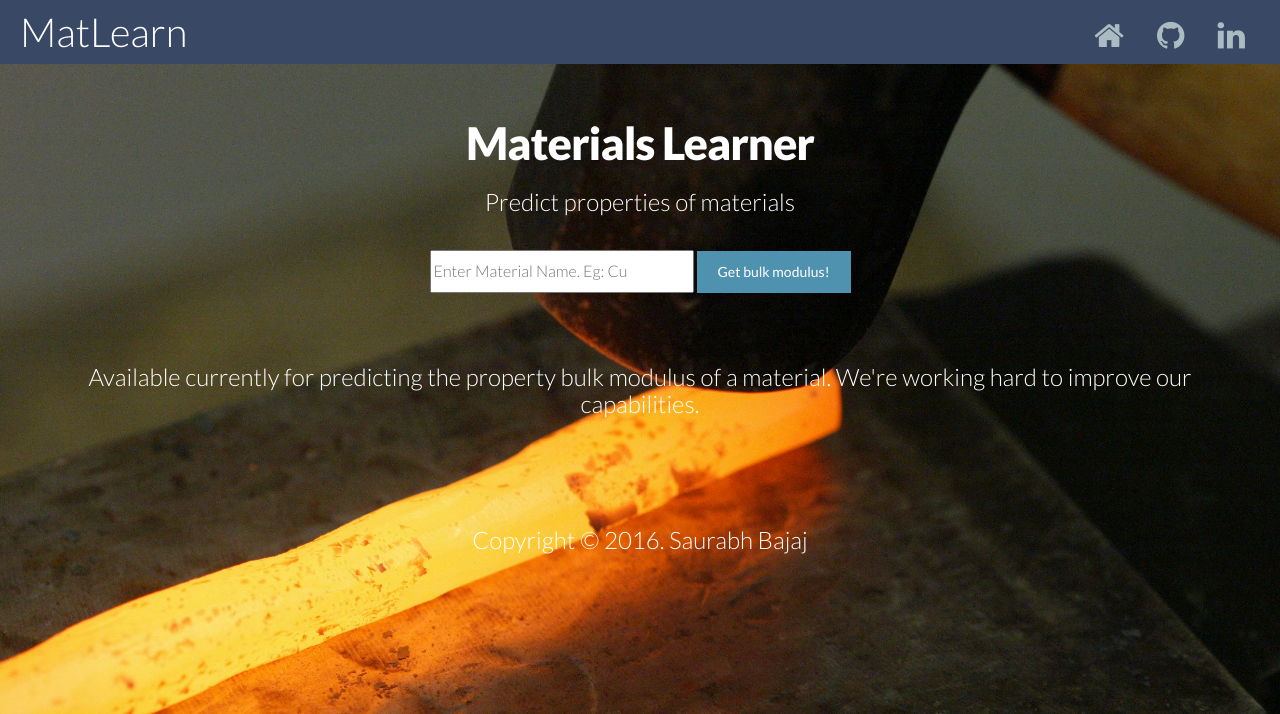
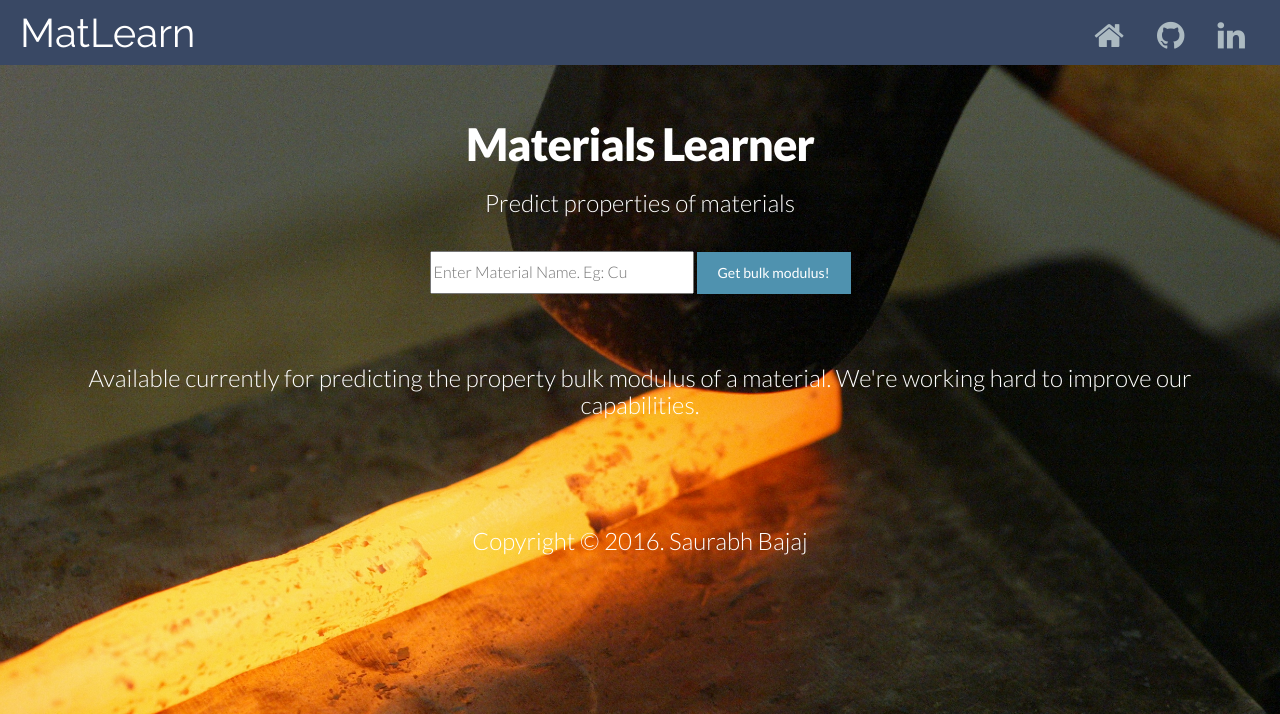
Before and after one commit to saurabh02/PredictBulkModulus, a Flask app: page /select_material in a window 1280 px wide. Shown: the top 714 px of the page. Run offline with Flask 2, Linux system fonts and the light colour scheme; some libraries are stand-ins or nearby versions.

Commit message:
made css changes to base.html. Added Google fonts

```diff
--- a/app/templates/base.html
+++ b/app/templates/base.html
@@ -28,6 +28,9 @@
       <script src="https://oss.maxcdn.com/libs/respond.js/1.3.0/respond.min.js"></script>
     <![endif]-->
       <style>
+
+          @import url('https://fonts.googleapis.com/css?family=Raleway');
+
           nav {
               float: right;
               margin-top: 10px;
@@ -60,12 +63,35 @@
               padding-left: 20px;
               color: #fff;
           }
+          /* unvisited link */
+          .inner h1 a:link {
+              font-family: 'Raleway', sans-serif;
+              color: #fff;
+          }
+
+           /* visited link */
+           .inner h1 a:visited {
+                color: #fff;
+                font-family: 'Raleway', sans-serif;
+            }
+
+            /* mouse over link */
+            .inner h1 a:hover {
+                color: #fff;
+                font-family: 'Raleway', sans-serif;
+            }
+
+            /* selected link */
+           .inner h1 a:active {
+                color: #fff;
+                font-family: 'Raleway', sans-serif;
+            }
       </style>
   </head>
   <body>
   <div class="masthead clearfix">
       <div class="inner">
-      <h1>MatLearn</h1>
+      <h1><a href="{{ url_for('select_material') }}">MatLearn</a></h1>
       <nav>
           <ul class="nav masthead-nav">
               <li class="active"><a href="{{ url_for('select_material') }}"><i class="fa fa-home fa-2x"></i></a></li>
```
